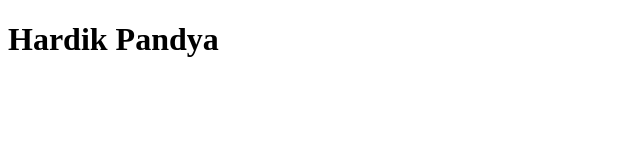
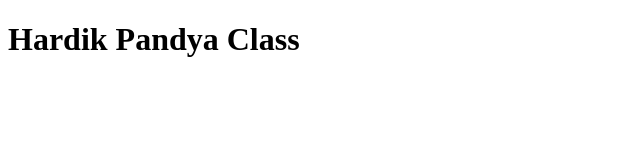
Before and after one commit to axelerant-hardik/react-learning, a React (Vite) app: page / in a window 1280 px wide. Shown: the top 160 px of the page, without its empty margins (0-640 px from the left). Built offline with nearby package versions, Linux system fonts and the light colour scheme.

Commit message:
Creating custom class component

```diff
--- a/src/App.jsx
+++ b/src/App.jsx
@@ -1,9 +1,9 @@
-import { Name } from "./Name"
+import { NameClass } from "./NameClass"
 
 function App() {
   return (
     <div>
-      <Name />
+      <NameClass />
     </div>
   )
 }
--- a/src/Name.jsx
+++ /dev/null
@@ -1,3 +0,0 @@
-export function Name() {
-  return <h1>Hardik Pandya</h1>
-}
--- /dev/null
+++ b/src/NameClass.jsx
@@ -0,0 +1,7 @@
+import React from "react"
+
+export class NameClass extends React.Component {
+  render() {
+    return <h1>Hardik Pandya Class</h1>
+  }
+}
```
